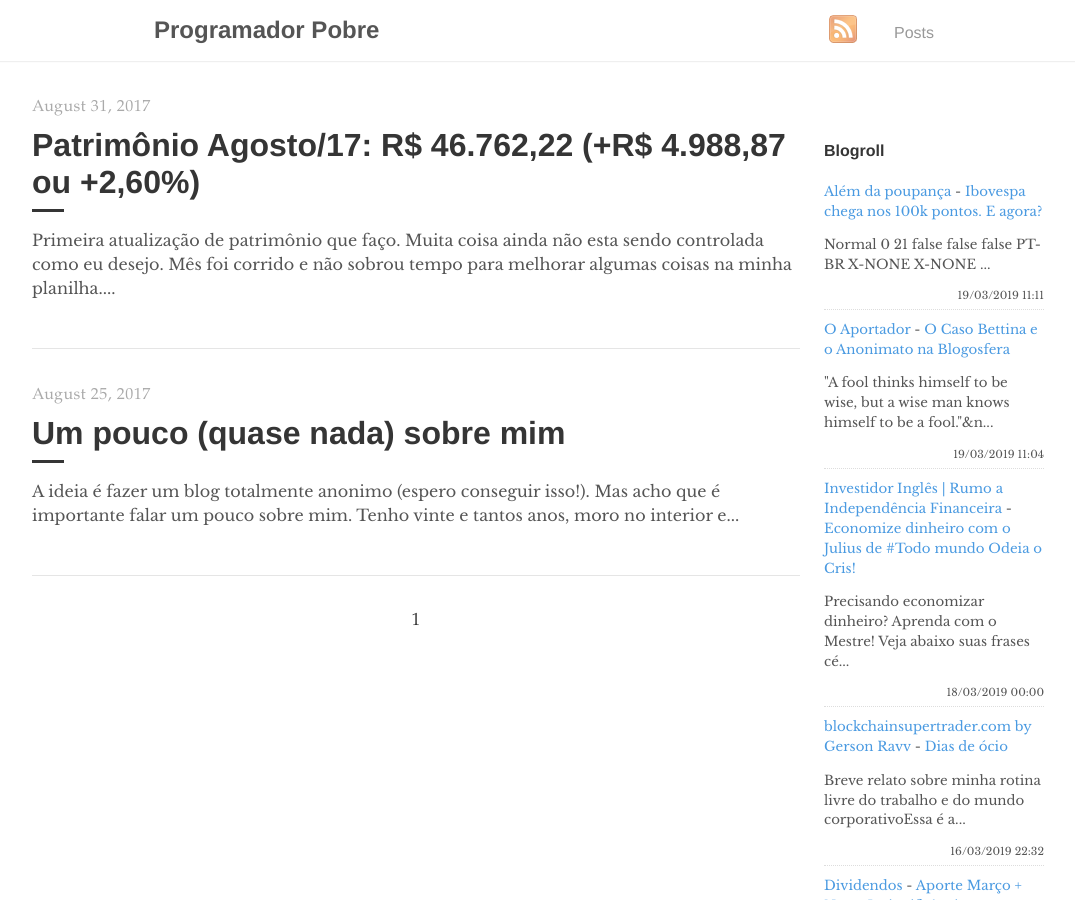
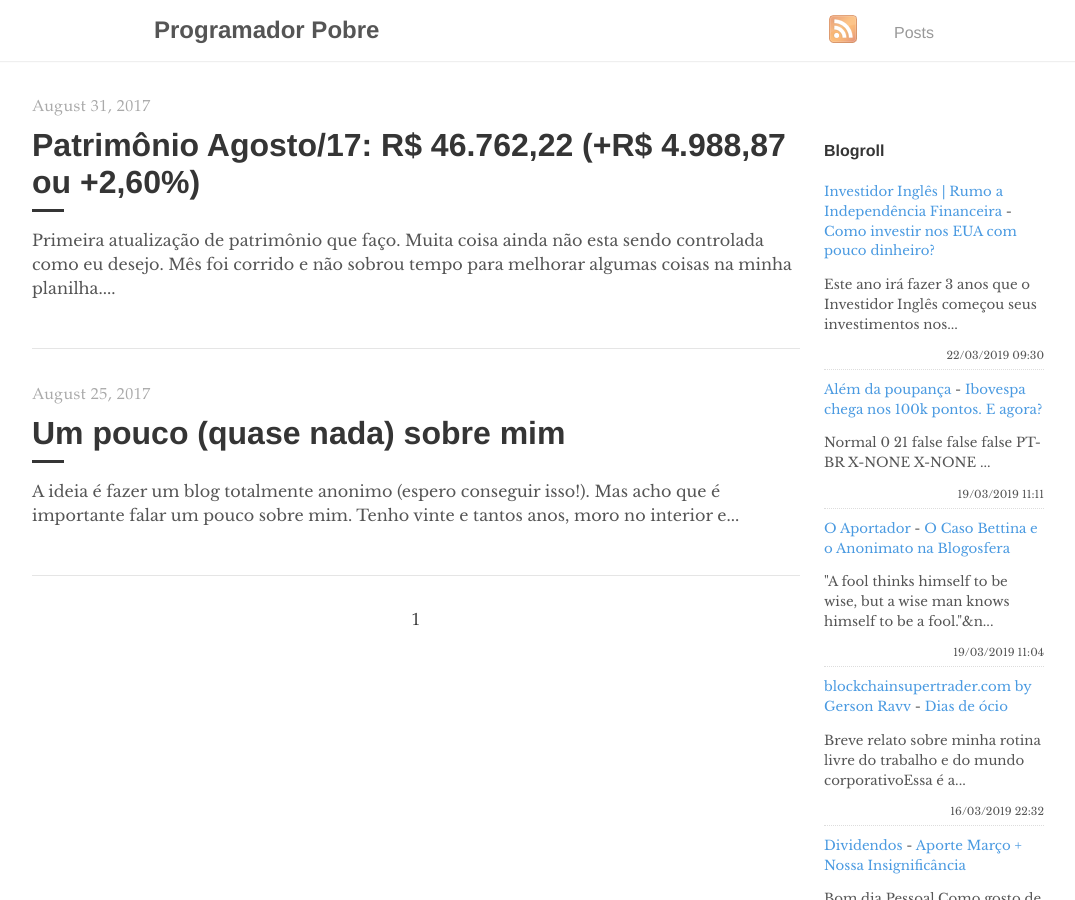
Before and after one commit to programadorpobre/programadorpobre.github.io, a Jekyll site: the page built from index.html, in a window 1280 px wide and 900 px high. Shown: the whole window, without its empty margins (96-1171 px from the left). Built offline with Jekyll 4.4.1, drawn with Linux system fonts in a browser that asks for light colours; the list of posts is cut into pages by our own code; comment, search, counter and statistics services are not loaded.

Commit message:
[ci skip] travis #594

```diff
--- a/_includes/feed-entries.html
+++ b/_includes/feed-entries.html
@@ -1,3 +1,8 @@
+<div class="feed-entry">
+    <a class="feed-entry-site-name" href="https://www.investidoringles.com/">Investidor Inglês | Rumo a Independência Financeira</a> - <a class="feed-entry-title" href="https://www.investidoringles.com/2019/03/como-investir-nos-eua-com-pouco-dinheiro.html">Como investir nos EUA com pouco dinheiro?</a>
+    <p class="feed-entry-summary">Este ano irá fazer 3 anos que o Investidor Inglês começou seus investimentos nos...</p>
+    <time datetime="2019-03-22T09:30:00.000-03:00">22/03/2019 09:30</time>
+</div>
 <div class="feed-entry">
     <a class="feed-entry-site-name" href="https://alemdapoupanca.blogspot.com/">Além da poupança</a> - <a class="feed-entry-title" href="https://alemdapoupanca.blogspot.com/2019/03/ibovespa-chega-nos-100k-pontos-e-agora.html">Ibovespa chega nos 100k pontos. E agora?</a>
     <p class="feed-entry-summary">       Normal  0      21      false  false  false    PT-BR  X-NONE  X-NONE      ...</p>
@@ -7,11 +12,6 @@
     <a class="feed-entry-site-name" href="https://oaportadorfinanceiro.blogspot.com/">O Aportador</a> - <a class="feed-entry-title" href="https://oaportadorfinanceiro.blogspot.com/2019/03/o-caso-bettina-e-o-anonimato-na.html">O Caso Bettina e o Anonimato na Blogosfera</a>
     <p class="feed-entry-summary">"A fool thinks himself to be wise, but a wise man knows himself to be a fool."&n...</p>
     <time datetime="2019-03-19T11:04:00.000-03:00">19/03/2019 11:04</time>
-</div>
-<div class="feed-entry">
-    <a class="feed-entry-site-name" href="https://www.investidoringles.com/">Investidor Inglês | Rumo a Independência Financeira</a> - <a class="feed-entry-title" href="https://www.investidoringles.com/2019/03/como-economizar-dinheiro-julius.html">Economize dinheiro com o Julius de #Todo mundo Odeia o Cris!</a>
-    <p class="feed-entry-summary">Precisando economizar dinheiro? Aprenda com o Mestre! Veja abaixo suas frases cé...</p>
-    <time datetime="2019-03-18T00:00:00.000-03:00">18/03/2019 00:00</time>
 </div>
 <div class="feed-entry">
     <a class="feed-entry-site-name" href="http://www.blockchainsupertrader.com/">blockchainsupertrader.com by Gerson Ravv</a> - <a class="feed-entry-title" href="http://www.blockchainsupertrader.com/2019/03/dias-de-ocio.html">Dias de ócio</a>
```
